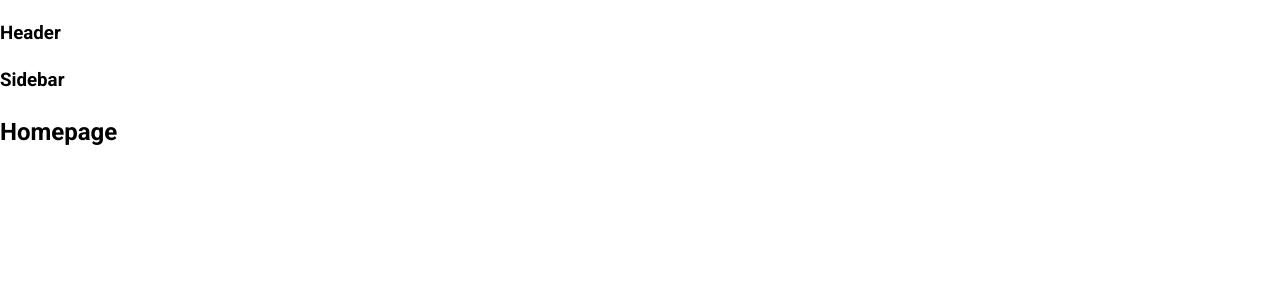
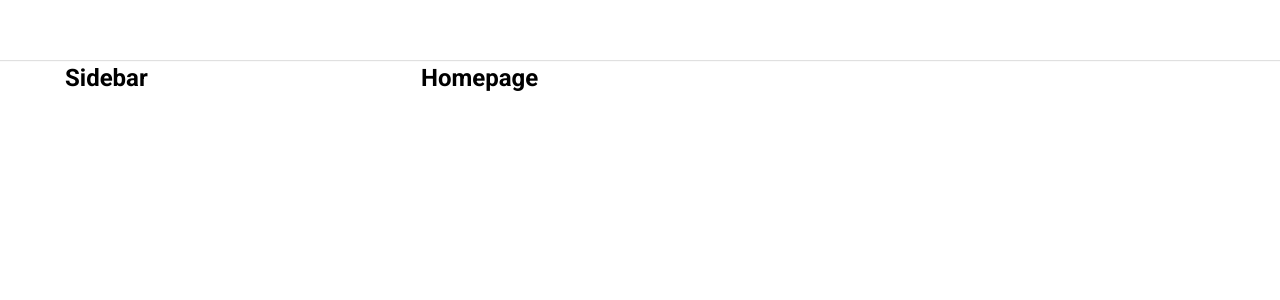
Before and after one commit to sonlh1411/tiktok-ui, a React (Create React App) app: page / in a window 1280 px wide. Shown: the top 300 px of the page. Built offline with nearby package versions, Linux system fonts and the light colour scheme.

Commit message:
Dựng khung DefaultLayout dự án Tiktok

```diff
--- a/package.json
+++ b/package.json
@@ -6,6 +6,7 @@
     "@testing-library/jest-dom": "^5.16.4",
     "@testing-library/react": "^13.2.0",
     "@testing-library/user-event": "^13.5.0",
+    "classnames": "^2.3.1",
     "normalize.css": "^8.0.1",
     "react": "^18.1.0",
     "react-dom": "^18.1.0",
--- a/src/components/GlobalStyles/GlobalStyles.scss
+++ b/src/components/GlobalStyles/GlobalStyles.scss
@@ -3,9 +3,15 @@
 
 :root {
   --primary: #fe2c55;
+
+  //Default Layout
+  --default-layout-header-height: 60px;
+  --default-layout-width: 1150px;
 }
 
 * {
+  margin: 0;
+  padding: 0;
   box-sizing: border-box;
 }
 
--- /dev/null
+++ b/src/components/Layout/DefaultLayout/DefaultLayout.module.scss
@@ -0,0 +1,15 @@
+.wrapper {
+  display: flex;
+  flex-direction: column;
+  align-items: center;
+}
+
+.container {
+  width: var(--default-layout-width, 1150px);
+  min-height: 100px;
+  display: flex;
+}
+
+.content {
+  flex: 1;
+}
--- /dev/null
+++ b/src/components/Layout/DefaultLayout/Sidebar/Sidebar.module.scss
@@ -0,0 +1,3 @@
+.wrapper {
+  width: 356px;
+}
--- a/src/components/Layout/DefaultLayout/Sidebar/index.js
+++ b/src/components/Layout/DefaultLayout/Sidebar/index.js
@@ -1,5 +1,14 @@
+import style from './Sidebar.module.scss';
+import classNames from 'classnames/bind';
+
+const cx = classNames.bind(style);
+
 function Sidebar() {
-  return <h3>Sidebar</h3>;
+  return (
+    <aside className={cx('wrapper')}>
+      <h2>Sidebar</h2>
+    </aside>
+  );
 }
 
 export default Sidebar;
--- a/src/components/Layout/DefaultLayout/index.js
+++ b/src/components/Layout/DefaultLayout/index.js
@@ -1,13 +1,17 @@
 import Header from '../layoutComponents/Header';
 import Sidebar from './Sidebar';
+import styles from './DefaultLayout.module.scss';
+import classNames from 'classnames/bind';
+
+const cx = classNames.bind(styles);
 
 function DefaultLayout({ children }) {
   return (
-    <div>
+    <div className={cx('wrapper')}>
       <Header />
-      <div className="container">
+      <div className={cx('container')}>
         <Sidebar />
-        <div className="content">{children}</div>
+        <div className={cx('content')}>{children}</div>
       </div>
     </div>
   );
--- /dev/null
+++ b/src/components/Layout/layoutComponents/Header/Header.module.scss
@@ -0,0 +1,12 @@
+.wrapper {
+  width: 100%;
+  height: var(--default-layout-header-height, 60px);
+  box-shadow: 0px 1px 1px rgb(0 0 0 / 12%);
+  display: flex;
+  justify-content: center;
+}
+
+.inner {
+  height: 100%;
+  width: var(--default-layout-width, 1150px);
+}
--- a/src/components/Layout/layoutComponents/Header/index.js
+++ b/src/components/Layout/layoutComponents/Header/index.js
@@ -1,5 +1,14 @@
+import styles from './Header.module.scss';
+import classNames from 'classnames/bind';
+
+const cx = classNames.bind(styles);
+
 function Header() {
-  return <h3>Header</h3>;
+  return (
+    <header className={cx('wrapper')}>
+      <div className={cx('inner')}></div>
+    </header>
+  );
 }
 
 export default Header;
```
Also changed, not shown: 1 other file (tests, documents, lock files or other folders).
